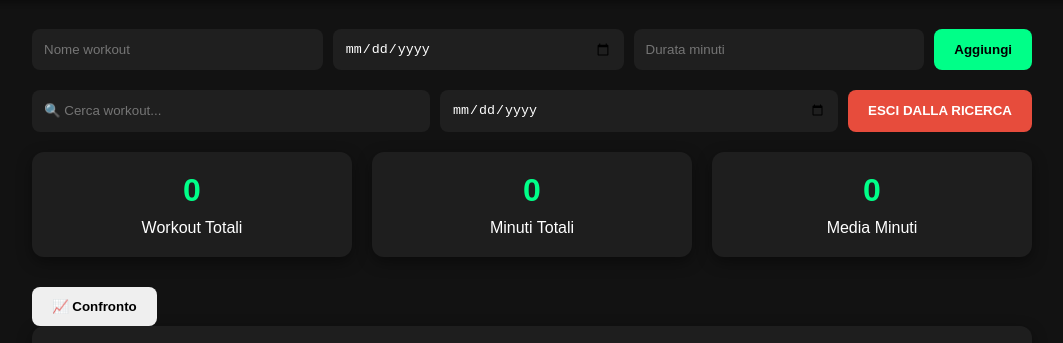
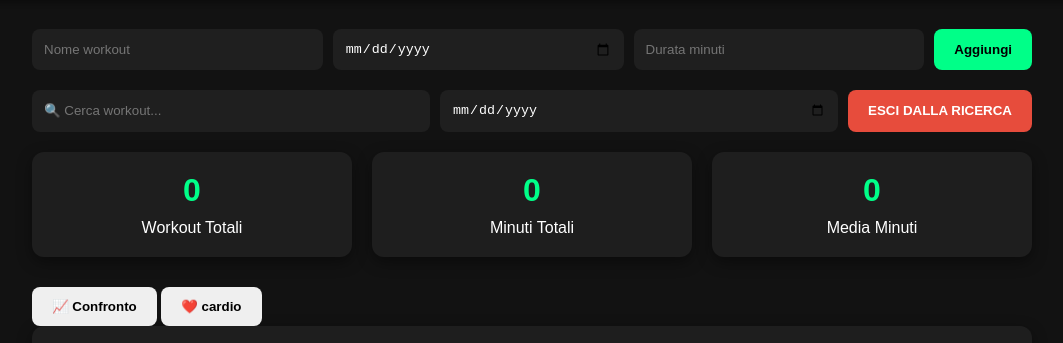
Before and after one commit to AlessandroPiazza300/workout-tracker, a website: page client/index.html in a window 1280 px wide. Shown: the part 69-412 px from the top of the page, without its empty margins (108-1171 px from the left). Drawn offline with nearby package versions, Linux system fonts and the light colour scheme; no server answers.

Commit message:
aggiunto pulsante cardio nella homepage

```diff
--- a/client/index.html
+++ b/client/index.html
@@ -93,6 +93,11 @@
             <button onclick="openComparisonPage()">
                 📈 Confronto
             </button>
+
+            <button onclick="openCardioPage()">
+                ❤️ cardio
+            </button>
+
         </div>
 
         <div class = "chart-container">
--- a/client/script.js
+++ b/client/script.js
@@ -405,3 +405,8 @@ function openComparisonPage(){
 
     window.location.href = "comparison.html";
 }
+
+function openCardioPage(){
+
+    window.location.href = "cardio.html";
+}
```
